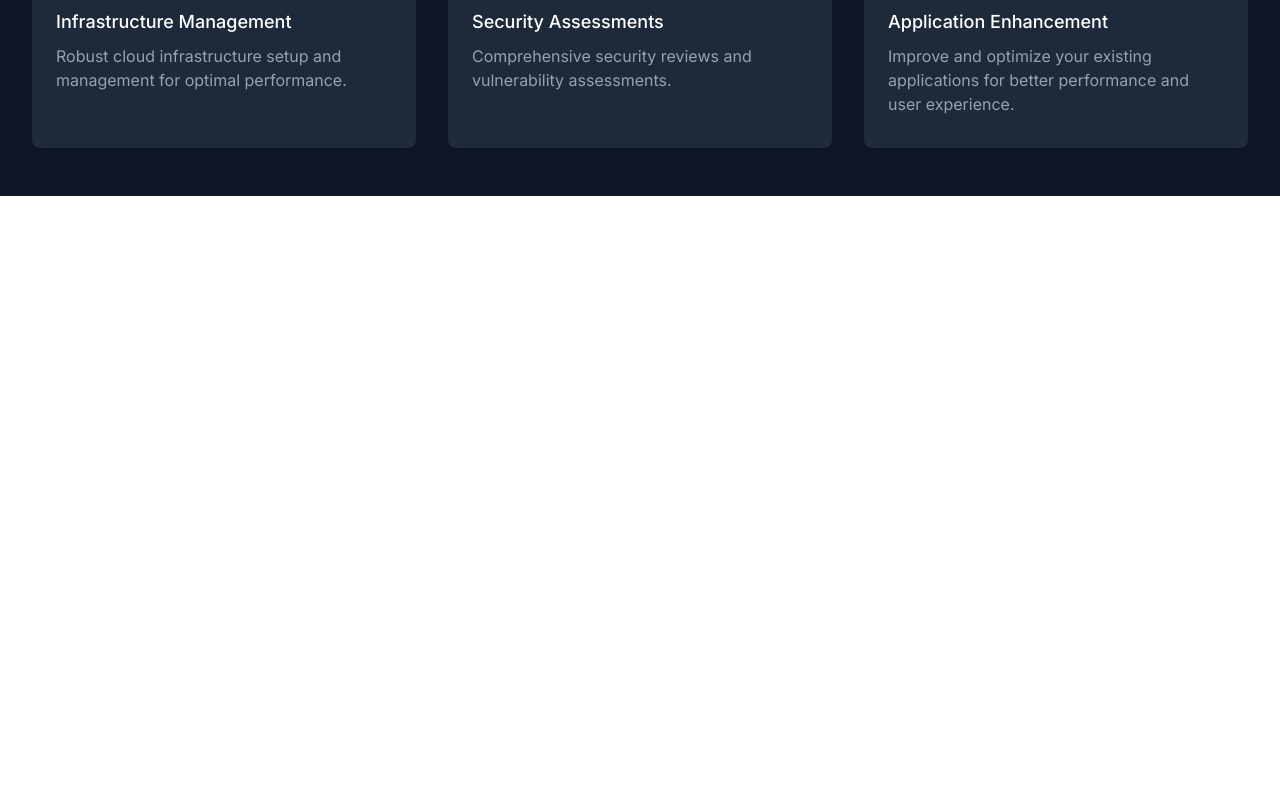
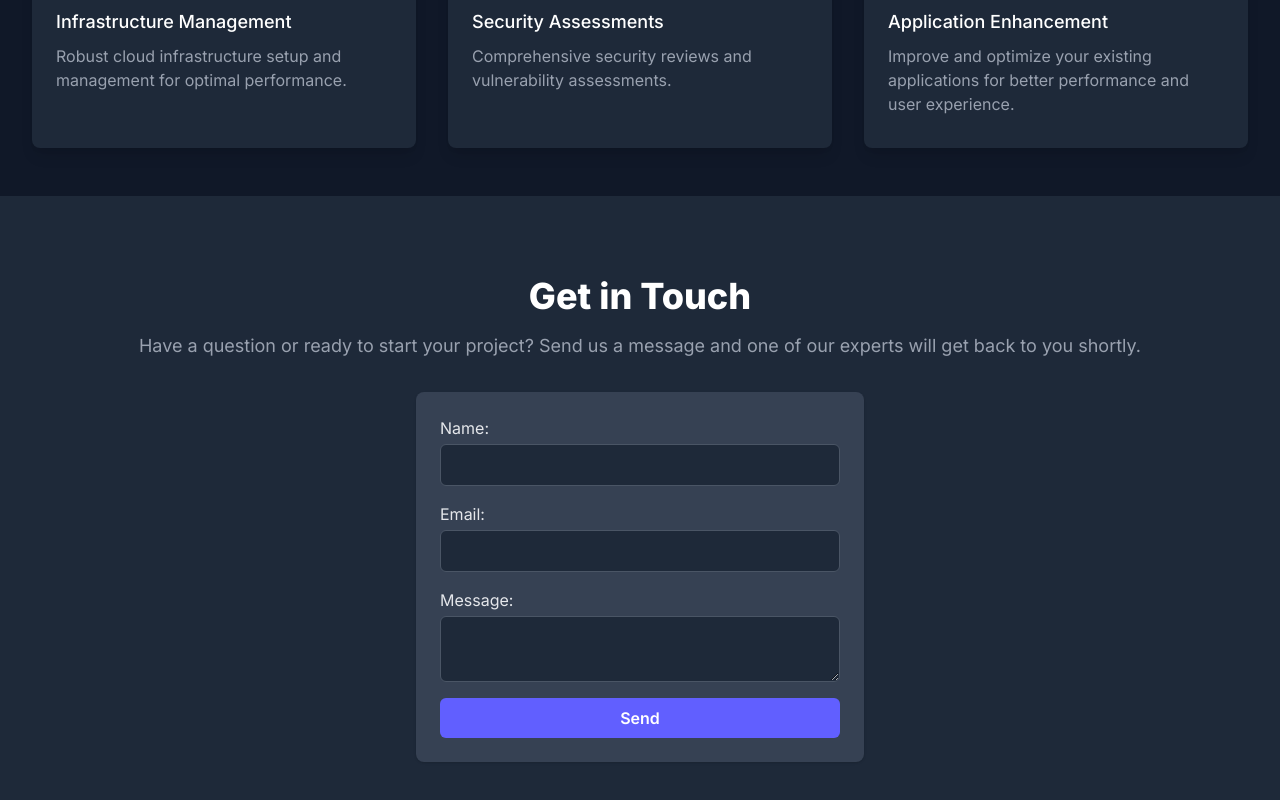
Before and after one commit to Jesse-Lee-Hughes/subtropic, a Next.js app: page / in a window 1280 px wide. Shown: the part 914-1714 px from the top of the page. Before the commit the page ends 1110 px from the top, so only its background shows below. Built offline with nearby package versions, Linux system fonts and the light colour scheme.

Commit message:
add form

```diff
--- a/src/app/page.tsx
+++ b/src/app/page.tsx
@@ -188,10 +188,38 @@ function Modal({ isOpen, onClose, children }: { isOpen: boolean; onClose: () =>
 export default function Home() {
   const [expandedService, setExpandedService] = useState<string | null>(null)
   const [isModalOpen, setIsModalOpen] = useState(false);
+  const [formData, setFormData] = useState({ name: '', email: '', message: '' });
+  const [formStatus, setFormStatus] = useState<'idle' | 'submitting' | 'success' | 'error'>('idle');
 
   const toggleService = (serviceTitle: string) => {
     setExpandedService(expandedService === serviceTitle ? null : serviceTitle)
   }
+
+  const handleFormChange = (e: React.ChangeEvent<HTMLInputElement | HTMLTextAreaElement>) => {
+    setFormData({ ...formData, [e.target.name]: e.target.value });
+  };
+
+  const handleFormSubmit = async (e: React.FormEvent<HTMLFormElement>) => {
+    e.preventDefault();
+    setFormStatus('submitting');
+    try {
+      const response = await fetch('https://formspree.io/f/xjkrarpl', {
+        method: 'POST',
+        headers: {
+          'Accept': 'application/json',
+        },
+        body: new FormData(e.currentTarget),
+      });
+      if (response.ok) {
+        setFormStatus('success');
+        setFormData({ name: '', email: '', message: '' });
+      } else {
+        setFormStatus('error');
+      }
+    } catch {
+      setFormStatus('error');
+    }
+  };
 
   return (
     <div className="flex flex-col min-h-screen bg-gray-900">
@@ -263,6 +291,67 @@ export default function Home() {
           </div>
         </div>
       </section>
+      {/* Formspree Test Form (AJAX, no redirect) */}
+      <section className="bg-gray-800 py-20">
+
+        <div className="max-w-7xl mx-auto px-4 sm:px-6 lg:px-8">
+          <div className="text-center">
+            <h2 className="text-3xl font-extrabold text-white sm:text-4xl">
+              Get in Touch
+            </h2>
+            <p className="mt-4 text-lg text-gray-400">
+              Have a question or ready to start your project? Send us a message and one of our experts will get back to you shortly.
+            </p>
+          </div>
+        </div>
+        <form onSubmit={handleFormSubmit} className="mt-8 max-w-md mx-auto bg-gray-700 p-6 rounded-lg shadow space-y-4">
+          <label className="block text-left text-gray-200">
+            Name:
+            <input
+              type="text"
+              name="name"
+              required
+              value={formData.name}
+              onChange={handleFormChange}
+              className="mt-1 block w-full rounded-md bg-gray-800 border border-gray-600 text-white p-2"
+            />
+          </label>
+          <label className="block text-left text-gray-200">
+            Email:
+            <input
+              type="email"
+              name="email"
+              required
+              value={formData.email}
+              onChange={handleFormChange}
+              className="mt-1 block w-full rounded-md bg-gray-800 border border-gray-600 text-white p-2"
+            />
+          </label>
+          <label className="block text-left text-gray-200">
+            Message:
+            <textarea
+              name="message"
+              required
+              value={formData.message}
+              onChange={handleFormChange}
+              className="mt-1 block w-full rounded-md bg-gray-800 border border-gray-600 text-white p-2"
+            />
+          </label>
+          <button
+            type="submit"
+            className="w-full py-2 px-4 bg-indigo-500 hover:bg-indigo-600 text-white font-semibold rounded-md"
+            disabled={formStatus === 'submitting'}
+          >
+            {formStatus === 'submitting' ? 'Sending...' : 'Send'}
+          </button>
+          {formStatus === 'success' && (
+            <p className="text-green-400 text-center mt-2">Thank you! Your message has been sent.</p>
+          )}
+          {formStatus === 'error' && (
+            <p className="text-red-400 text-center mt-2">Oops! Something went wrong. Please try again.</p>
+          )}
+        </form>
+      </section>
     </div>
   )
 }
```
